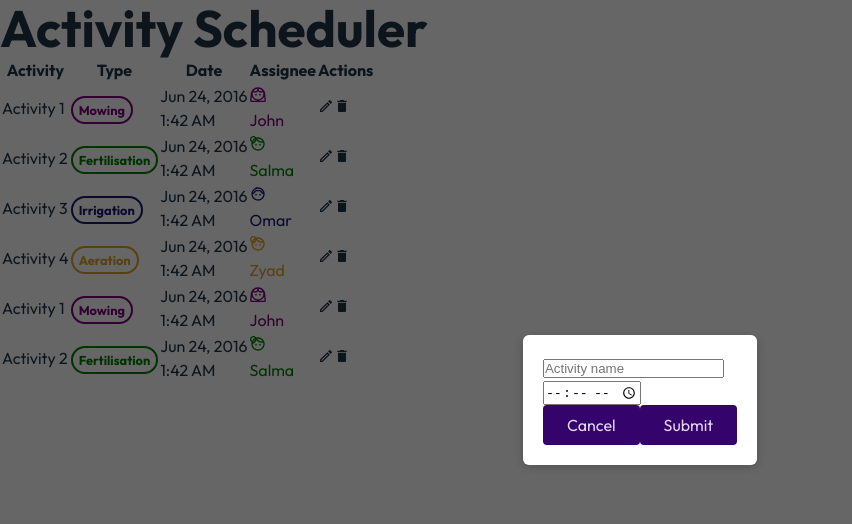
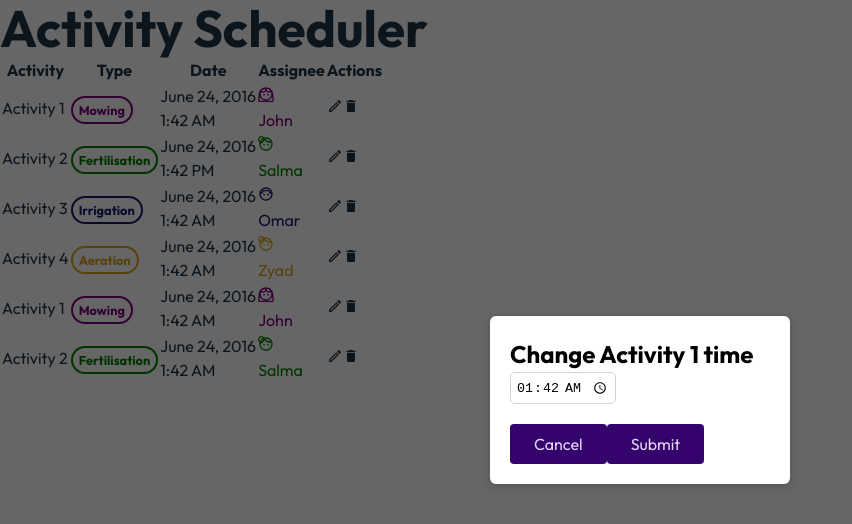
Before and after one commit to Salma-Ahmed/sheduler, a React (Vite) app: page / in a window 1280 px wide. Both pictures are taken after a click on the icon 326 px from the left and 106 px from the top of the page. Shown: the top 524 px of the page, without its empty margins (0-852 px from the left). Built offline with nearby package versions, Linux system fonts and the light colour scheme; no server answers.

Commit message:
edit activity logic + ui

```diff
--- a/src/App.jsx
+++ b/src/App.jsx
@@ -1,25 +1,12 @@
 import "./App.css";
 import ActivitiesList from "./components/ActivitiesList";
 import Weather from "./components/Weather";
-import { useState } from "react";
 
 function App() {
-  const [modalIsVisible, setModalIsVisible] = useState(false);
-  function hideModalHandler() {
-    setModalIsVisible(false);
-  }
-  function showModalHandler() {
-    setModalIsVisible(true);
-  }
-
   return (
     <div className="sm:container">
       <h1 className="my-8 text-gray-500">Activity Scheduler</h1>
-      <ActivitiesList
-        showModalHandler={showModalHandler}
-        hideModalHandler={hideModalHandler}
-        modalIsVisible={modalIsVisible}
-      />
+      <ActivitiesList />
       <Weather />
     </div>
   );
--- a/src/components/ActivitiesList.jsx
+++ b/src/components/ActivitiesList.jsx
@@ -2,12 +2,9 @@ import { useState } from "react";
 import Activity from "./Activity";
 import EditActivity from "./EditActivity";
 import Modal from "./Modal";
+import moment from "moment";
 
-function ActivitiesList({
-  modalIsVisible,
-  hideModalHandler,
-  showModalHandler,
-}) {
+function ActivitiesList() {
   const [activitiesList, setActivities] = useState([
     {
       id: 1,
@@ -21,7 +18,7 @@ function ActivitiesList({
       id: 2,
       name: "Activity 2",
       type: "Fertilisation",
-      date: "Friday, June 24, 2016 1:42 AM",
+      date: "Friday, June 24, 2016 1:42 PM",
       pitch: 3,
       user: "Salma",
     },
@@ -58,10 +55,44 @@ function ActivitiesList({
       user: "Salma",
     },
   ]);
-  function editActivityHandler(activityData) {
-    //if state is based on previous satet value, arrow should be passed to setActivities
-    setActivities((oldActivitiesList) => [activityData, ...oldActivitiesList]);
-    console.log(activitiesList);
+
+  const [modalIsVisible, setModalIsVisible] = useState(false);
+  const [currentActivity, setCurrentActivity] = useState(null);
+  const [activityOverlap, setActivityOverlap] = useState(false);
+  function hideModalHandler() {
+    setModalIsVisible(false);
+    setActivityOverlap(false);
+  }
+  function showModalHandler(activityId) {
+    setCurrentActivity(
+      activitiesList.find((activity) => activity.id === activityId)
+    );
+    setModalIsVisible(true);
+  }
+  function editActivityHandler(updatedTime) {
+    //if state is based on previous state value, arrow function should be passed to setActivities
+    // setActivities((oldActivitiesList) => [activityData, ...oldActivitiesList]);
+    const existsingActivity = activitiesList.find(
+      (activity) =>
+        moment(activity.date).format("hh:mm a") ===
+        moment(updatedTime, ["HH:mm"]).format("hh:mm a")
+    );
+    if (existsingActivity) {
+      setActivityOverlap(true);
+    } else {
+      setActivityOverlap(false);
+      setModalIsVisible(false);
+      //setting new date
+      const newDate =
+        moment(currentActivity.date).format("LL") +
+        " " +
+        moment(updatedTime, ["HH:mm"]).format("hh:mm a");
+      //reflecting date change in list
+      activitiesList.find(
+        (activity) => activity.id === currentActivity.id
+      ).date = newDate;
+      console.log(activitiesList);
+    }
   }
   return (
     <>
@@ -70,6 +101,8 @@ function ActivitiesList({
           <EditActivity
             onCancel={hideModalHandler}
             editActivityHandler={editActivityHandler}
+            currentActivity={currentActivity}
+            activityOverlap={activityOverlap}
           />
         </Modal>
       ) : null}
--- a/src/components/Activity.jsx
+++ b/src/components/Activity.jsx
@@ -8,9 +8,12 @@ import {
 import classes from "./Activity.module.css";
 import moment from "moment";
 
-function Activity({ activity, onEditActivity }) {
+function Activity({ activity, onEditActivity, onDeleteActivity }) {
   function deleteActivityHandler() {
-    console.log("activity deleted");
+    onDeleteActivity(activity.id);
+  }
+  function editActivityHandler() {
+    onEditActivity(activity.id);
   }
   return (
     <tr className="text-center border-b-2">
@@ -23,7 +26,7 @@ function Activity({ activity, onEditActivity }) {
         </span>
       </td>
       <td className="py-3">
-        <p>{moment(activity.date).format("ll")}</p>
+        <p>{moment(activity.date).format("LL")}</p>
         <p>{moment(activity.date).format("LT")}</p>
       </td>
       <td className="py-3">
@@ -47,7 +50,7 @@ function Activity({ activity, onEditActivity }) {
         <div className="flex flex-row justify-center align-center">
           <MdOutlineEdit
             className="text-gray-400 text-lg mx-1 cursor-pointer"
-            onClick={onEditActivity}
+            onClick={editActivityHandler}
           />
           <MdDelete
             className="text-gray-400 text-lg mx-1 cursor-pointer"
--- a/src/components/EditActivity.jsx
+++ b/src/components/EditActivity.jsx
@@ -1,53 +1,49 @@
 import classes from "./EditActivity.module.css";
 import { useState } from "react";
+import moment from "moment";
 
-function EditActivity({ onCancel, editActivityHandler }) {
-  const [activityTitle, setActitvityTitle] = useState("");
-  const [activityDate, setActitvityDate] = useState("");
+function EditActivity({
+  onCancel,
+  editActivityHandler,
+  currentActivity,
+  activityOverlap,
+}) {
+  const [activityTime, setActitvityTime] = useState("");
 
-  function titleChangeHandler(event) {
-    setActitvityTitle(event.target.value);
-  }
-  function dateChangeHandler(event) {
-    setActitvityDate(event.target.value);
+  function timeChangeHandler(event) {
+    setActitvityTime(event.target.value);
   }
   function submitHandler(event) {
     //prevent the browser from sending an http request to prevent the page from reloading
     //as we are not making a call to the backend
     event.preventDefault();
-    const activityData = {
-      activityTitle,
-      activityDate,
-    };
-    console.log(activityData);
-    editActivityHandler(activityData);
-    onCancel();
+    editActivityHandler(activityTime);
   }
   return (
     <form className={classes.form} onSubmit={submitHandler}>
-      <p>
-        <input
-          type="text"
-          id="title"
-          required
-          onChange={titleChangeHandler}
-          placeholder="Activity name"
-        />
-      </p>
+      <h2 className="text-lg mb-2">Change {currentActivity.name} time</h2>
+      {activityOverlap && (
+        <p className="text-red-400 text-base">
+          Only one activity can be performed at a time.
+        </p>
+      )}
       <p>
         <input
           type="time"
-          id="date"
+          id="time"
           required
-          onChange={dateChangeHandler}
+          onChange={timeChangeHandler}
           placeholder="Activity time"
+          min="00:00"
+          max="23:00"
+          value={activityTime || moment(currentActivity.date).format("HH:mm")}
         />
       </p>
       <p className={classes.actions}>
-        <button type="button" onClick={onCancel}>
+        <button className="mx-1" type="button" onClick={onCancel}>
           Cancel
         </button>
-        <button>Submit</button>
+        <button className="mx-1">Submit</button>
       </p>
     </form>
   );
--- a/src/components/EditActivity.module.css
+++ b/src/components/EditActivity.module.css
@@ -1,6 +1,3 @@
-.form {
-  /* display: none; */
-}
 .actions button {
   cursor: pointer;
   font: inherit;
@@ -9,4 +6,11 @@
   border-radius: 4px;
   background-color: #34036c;
   color: #e5d5f7;
+  text-align: center;
+  margin-top: 20px;
 }
+input {
+  padding: 5px;
+  border: 1px solid lightgrey;
+  border-radius: 5px;
+}
--- a/src/components/Modal.module.css
+++ b/src/components/Modal.module.css
@@ -20,4 +20,6 @@
   bottom: 0;
   margin: auto;
   padding: 20px;
+  width: 300px;
+  max-width: 90%;
 }
```
